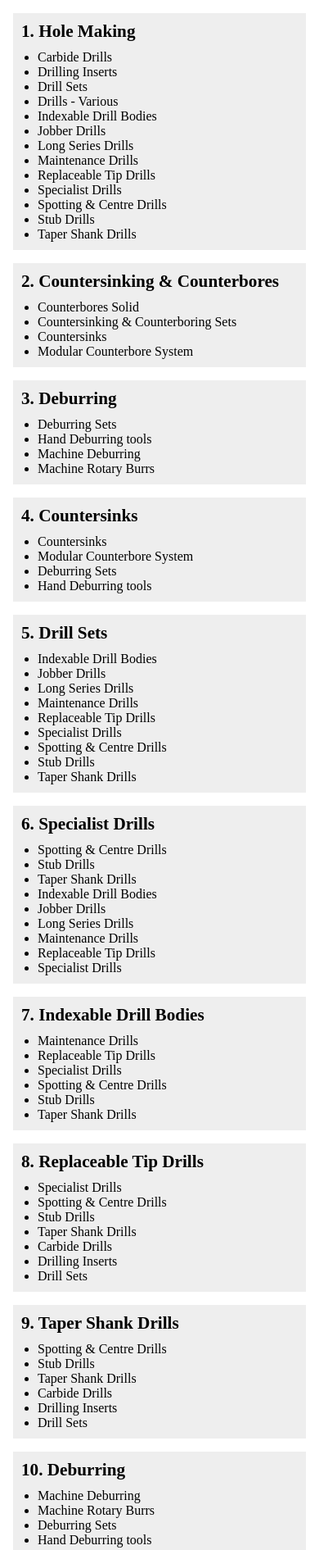
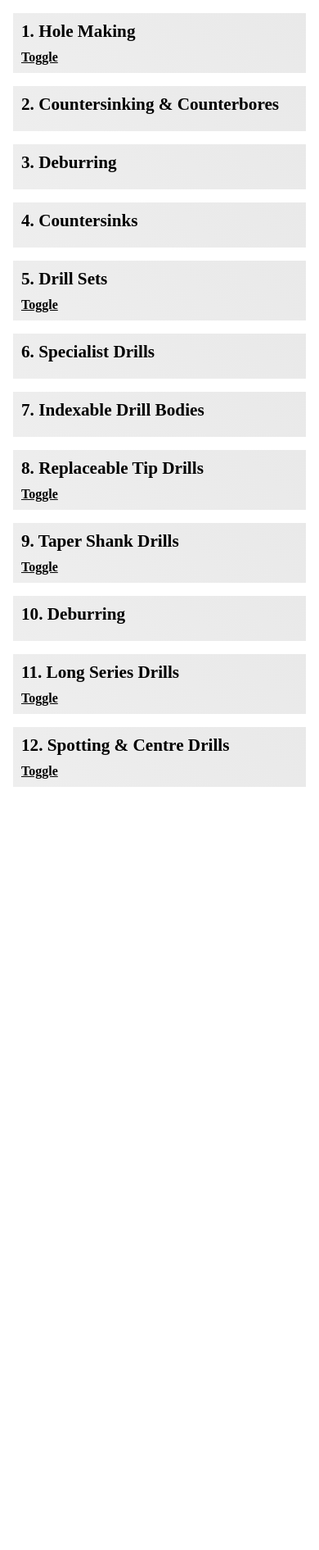
Before and after one commit to Uvacoder/css-vertical-masonry-column-count, a plain HTML site: page index.html in a window 390 px wide. Shown: the top 1891 px of the page at 82% size. After the commit the page ends 992 px from the top, so only its background shows below. Drawn offline with Linux system fonts and the light colour scheme; a script that the page names is missing.

Commit message:
Refactored

```diff
--- a/index.html
+++ b/index.html
@@ -11,8 +11,8 @@
 <body>
 	<main class="container">
 		<section>
-			<h3>1. Hole Making</h5>
-				<ul>
+			  <h3>1. Hole Making</h3>
+				<ul class="closed">
 					<li>Carbide Drills</li>
 					<li>Drilling Inserts</li>
 					<li>Drill Sets</li>
@@ -27,10 +27,11 @@
 					<li>Stub Drills</li>
 					<li>Taper Shank Drills</li>
 				</ul>
+        <div class="toggle-link" onclick="toggle(this)">Toggle</div>
 		</section>
 		<section>
-			<h3>2. Countersinking & Counterbores</h5>
-				<ul>
+			<h3>2. Countersinking & Counterbores</h3>
+				<ul class="closed">
 					<li>Counterbores Solid</li>
 					<li>Countersinking & Counterboring Sets</li>
 					<li>Countersinks</li>
@@ -38,18 +39,17 @@
 				</ul>
 		</section>
 		<section>
-			<h3>3. Deburring</h5>
-				<ul>
+			<h3>3. Deburring</h3>
+				<ul class="closed">
 					<li>Deburring Sets</li>
 					<li>Hand Deburring tools</li>
 					<li>Machine Deburring</li>
 					<li>Machine Rotary Burrs</li>
 				</ul>
 		</section>
-
 		<section>
-			<h3>4. Countersinks</h5>
-				<ul>
+			<h3>4. Countersinks</h3>
+				<ul class="closed">
 					<li>Countersinks</li>
 					<li>Modular Counterbore System</li>
 					<li>Deburring Sets</li>
@@ -57,8 +57,8 @@
 				</ul>
 		</section>
 		<section>
-			<h3>5. Drill Sets</h5>
-				<ul>
+			<h3>5. Drill Sets</h3>
+				<ul class="closed">
 					<li>Indexable Drill Bodies</li>
 					<li>Jobber Drills</li>
 					<li>Long Series Drills</li>
@@ -69,10 +69,11 @@
 					<li>Stub Drills</li>
 					<li>Taper Shank Drills</li>
 				</ul>
+        <div class="toggle-link" onclick="toggle(this)">Toggle</div>
 		</section>
 		<section>
-			<h3>6. Specialist Drills</h5>
-				<ul>
+			<h3>6. Specialist Drills</h3>
+				<ul class="closed">
 					<li>Spotting & Centre Drills</li>
 					<li>Stub Drills</li>
 					<li>Taper Shank Drills</li>
@@ -85,8 +86,8 @@
 				</ul>
 		</section>
 		<section>
-			<h3>7. Indexable Drill Bodies</h5>
-				<ul>
+			<h3>7. Indexable Drill Bodies</h3>
+				<ul class="closed">
 					<li>Maintenance Drills</li>
 					<li>Replaceable Tip Drills</li>
 					<li>Specialist Drills</li>
@@ -96,8 +97,8 @@
 				</ul>
 		</section>
 		<section>
-			<h3>8. Replaceable Tip Drills</h5>
-				<ul>
+			<h3>8. Replaceable Tip Drills</h3>
+				<ul class="closed">
 					<li>Specialist Drills</li>
 					<li>Spotting & Centre Drills</li>
 					<li>Stub Drills</li>
@@ -106,21 +107,25 @@
 					<li>Drilling Inserts</li>
 					<li>Drill Sets</li>
 				</ul>
+        <div class="toggle-link" onclick="toggle(this)">Toggle</div>
 		</section>
 		<section>
-			<h3>9. Taper Shank Drills</h5>
-				<ul>
+			<h3>9. Taper Shank Drills</h3>
+				<ul class="closed">
 					<li>Spotting & Centre Drills</li>
 					<li>Stub Drills</li>
 					<li>Taper Shank Drills</li>
 					<li>Carbide Drills</li>
 					<li>Drilling Inserts</li>
 					<li>Drill Sets</li>
+					<li>Deburring Sets</li>
+					<li>Hand Deburring tools</li>
 				</ul>
+        <div class="toggle-link" onclick="toggle(this)">Toggle</div>
 		</section>
 		<section>
-			<h3>10. Deburring</h5>
-				<ul>
+			<h3>10. Deburring</h3>
+				<ul class="closed">
 					<li>Machine Deburring</li>
 					<li>Machine Rotary Burrs</li>
 					<li>Deburring Sets</li>
@@ -128,19 +133,22 @@
 				</ul>
 		</section>
 		<section>
-			<h3>11. Long Series Drills</h5>
-				<ul>
+			<h3>11. Long Series Drills</h3>
+				<ul class="closed">
 					<li>Maintenance Drills</li>
 					<li>Replaceable Tip Drills</li>
 					<li>Specialist Drills</li>
 					<li>Spotting & Centre Drills</li>
 					<li>Stub Drills</li>
 					<li>Taper Shank Drills</li>
+					<li>Specialist Drills</li>
+					<li>Spotting & Centre Drills</li>
 				</ul>
+        <div class="toggle-link" onclick="toggle(this)">Toggle</div>
 		</section>
 		<section>
-			<h3>12. Spotting & Centre Drills</h5>
-				<ul>
+			<h3>12. Spotting & Centre Drills</h3>
+				<ul class="closed">
 					<li>Stub Drills</li>
 					<li>Taper Shank Drills</li>
 					<li>Carbide Drills</li>
@@ -155,129 +163,8 @@
 					<li>Specialist Drills</li>
 					<li>Spotting & Centre Drills</li>
 				</ul>
+        <div class="toggle-link" onclick="toggle(this)">Toggle</div>
 		</section>
-
-		<!-- <section>
-			<img src="https://source.unsplash.com/random/300">
-  </section>
-
-  <section>
-    <img src="https://source.unsplash.com/random/100">
-  </section>
-
-  <section>
-    <img src="https://source.unsplash.com/random/600">
-  </section>
-
-  <section>
-    <img src="https://source.unsplash.com/random/500">
-  </section>
-
-  <section>
-    <img src="https://source.unsplash.com/random/400">
-  </section>
-
-  <section>
-    <img src="https://source.unsplash.com/random/30">
-  </section>
-  <section>
-    <img src="https://source.unsplash.com/random/10">
-  </section>
-
-  <section>
-    <img src="https://source.unsplash.com/random/20">
-  </section>
-
-  <section>
-    <img src="https://source.unsplash.com/random/60">
-  </section>
-
-  <section>
-    <img src="https://source.unsplash.com/random/80">
-  </section>
-
-  <section>
-    <img src="https://source.unsplash.com/random/220">
-  </section>
-
-  <section>
-    <img src="https://source.unsplash.com/random/100">
-  </section>
-
-  <section>
-    <img src="https://source.unsplash.com/random/350">
-  </section>
-  <section>
-    <img src="https://source.unsplash.com/random/650">
-  </section>
-
-  <section>
-    <img src="https://source.unsplash.com/random/550">
-  </section>
-
-  <section>
-    <img src="https://source.unsplash.com/random/400">
-  </section>
-
-  <section>
-    <img src="https://source.unsplash.com/random/30">
-  </section>
-  <section>
-    <img src="https://source.unsplash.com/random/10">
-  </section>
-
-  <section>
-    <img src="https://source.unsplash.com/random/20">
-  </section>
-
-  <section>
-    <img src="https://source.unsplash.com/random/60">
-  </section>
-
-  <section>
-    <img src="https://source.unsplash.com/random/80">
-  </section>
-  <section>
-    <img src="https://source.unsplash.com/random/150">
-  </section>
-
-  <section>
-    <img src="https://source.unsplash.com/random/200">
-  </section>
-
-  <section>
-    <img src="https://source.unsplash.com/random/100">
-  </section>
-
-  <section>
-    <img src="https://source.unsplash.com/random/50">
-  </section>
-  <section>
-    <img src="https://source.unsplash.com/random/600">
-  </section>
-
-  <section>
-    <img src="https://source.unsplash.com/random/500">
-  </section>
-
-  <section>
-    <img src="https://source.unsplash.com/random/400">
-  </section>
-
-  <section>
-    <img src="https://source.unsplash.com/random/30">
-  </section>
-  <section>
-    <img src="https://source.unsplash.com/random/10">
-  </section>
-
-  <section>
-    <img src="https://source.unsplash.com/random/20">
-  </section>
-
-  <section>
-    <img src="https://source.unsplash.com/random/60">
-  </section> -->
 
 </main>
     <script src="script.js"></script>
--- /dev/null
+++ b/script.js
@@ -0,0 +1,5 @@
+const toggle = (el) => {
+  const ul = el.parentNode.querySelector('ul');
+  ul.classList.toggle('closed');
+  ul.classList.toggle('open');
+}
--- a/style.css
+++ b/style.css
@@ -14,6 +14,15 @@ body {
 	column-count: 4;
 }
 
+.container > section {
+  --padding: 10px;
+  display: inline-block;
+  width: calc(100% - var(--padding) * 2);
+  margin-bottom: var(--gutter);
+  padding: var(--padding);
+  background: linear-gradient(45deg, #eee, #e9e9e9);
+}
+
 @media (max-width: 1280px) {
   .container { column-count: 3; }
 }
@@ -22,17 +31,11 @@ body {
   .container { column-count: 2; }
 }
 
-@media (max-width: 600px) {
+@media screen and (max-width: 600px) {
   .container { column-count: 1; }
-}
-
-.container > section {
-  --padding: 10px;
-  display: inline-block;
-  width: calc(100% - var(--padding) * 2);
-  margin-bottom: var(--gutter);
-  padding: var(--padding);
-  background: #eee;
+  .container > section > ul {
+    display: none;
+  }
 }
 
 h3 {
@@ -49,3 +52,25 @@ li {
   margin: 0;
   padding: 0;
 }
+
+.toggle-link {
+  list-style: none;
+  font-weight: bold;
+  cursor: pointer;
+  text-decoration: underline;
+  margin: 5px 0 0 0;
+}
+
+.open, .closed {
+  overflow-y: hidden;
+  transition: all 0.5s ease;
+}
+
+.open {
+  height: auto;
+  max-height: 500px;
+}
+
+.closed {
+  max-height: 90px;
+}
```
